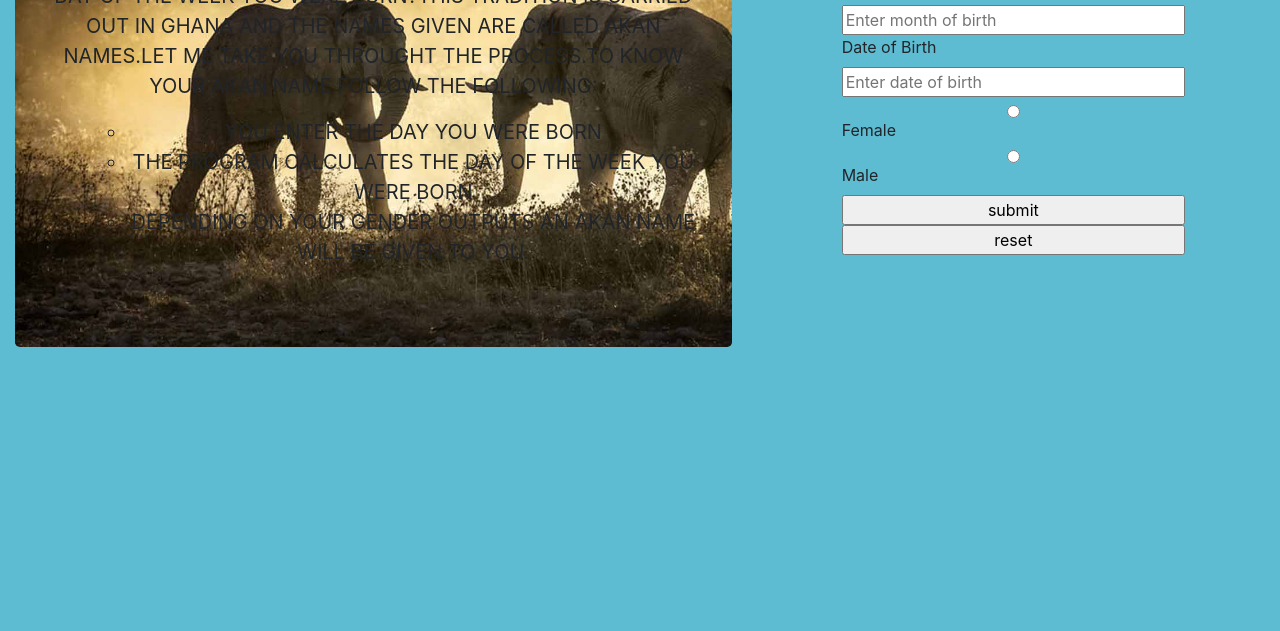
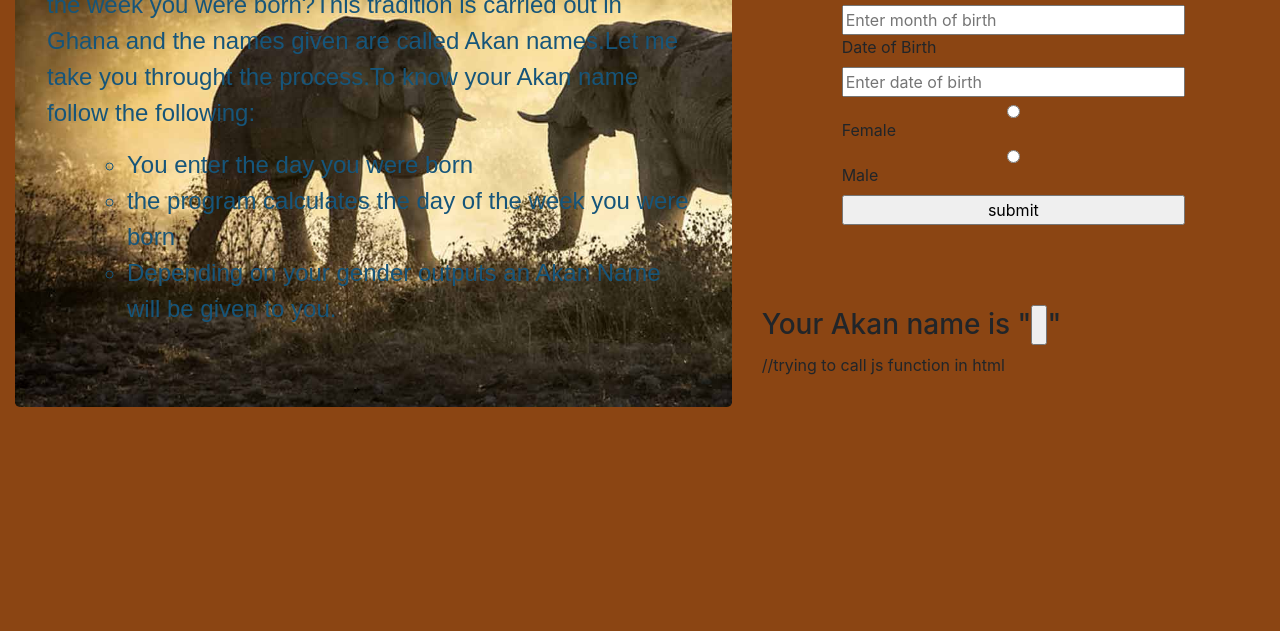
Before and after one commit to carol-kangara/date-giver-naming-, a plain HTML site: page index.html in a window 1280 px wide. Shown: the part 169-800 px from the top of the page. Drawn offline with Linux system fonts and the light colour scheme.

Commit message:
add styles in styles.css

```diff
--- a/css/styles.css
+++ b/css/styles.css
@@ -1,14 +1,20 @@
 .jumbotron{
-    text-align: center;
-    text-transform: uppercase;
-    font-size: 20px;
+    text-transform:none;
     background-image: url("../img/img5.jpg");
     background-repeat: no-repeat;
     background-size:cover;
-    font-size:bold;
+    font-weight: 100;
+    font-size: x-large;
+    color:rgb(22, 85, 122);
+    font-family: sans-serif;
+}
+h1{
+    text-align: center;
+    text-transform: uppercase;
+    font-weight: 100;
 }
 body{
-    background-color: #5dbcd2;
+    background-color:saddlebrown;
     font-size:bold;
 }
 form{
--- a/index.html
+++ b/index.html
@@ -28,7 +28,7 @@
 
             </div>
             <div class="col-md-5">
-                <form id="formM" class="form" onsubmit="display();">
+                <form id="formM" class="form" onsubmit="validate();">
                     <label for="year">Year of Birth</label>
                     <input type="text" id="year" name="year" placeholder="Enter year of Birth">
                     <label for="month" >Month  Birth</label>
@@ -41,8 +41,9 @@
                     <input type="radio" id="male" value="male">
                     <label for="male">Male</label>
                     <input type="submit" value="submit">
-                    <input type="reset" value="reset">
                 </form>
+                <h3>Your Akan name is "<input type = "button" onclick = "akanName()">"</h3> //trying to call js function in html
+
 
             </div>
         </div>
--- a/js/script.js
+++ b/js/script.js
@@ -10,50 +10,49 @@ function birthDay(){
     dayValue = ( ( (CC/4) -2*CC-1) + ( (5*YY/4) ) + ((26*(MM+1)/10) ) + DD)%7;
     return (Math.trunc(dayValue));
 };
-birthDay();
-function display(){
-var gender=document.getElementById("choose").value;
-if(gender=="female"&&dayValue=="0"){
+function akanName(){
+    if(gender=="female"&&dayValue==[0]){
         return("You were born on sunday and Your akan name is Akosua");
     }
-else if(dayValue==1 && gender==female){
+    else if(dayValue==[1] && gender==female){
         return("You were born on monday and Your akan name is Adwoa");
     }
-else if(dayValue==2 && gender==female){
+    else if(dayValue==[2] && gender==female){
         return("You were born on Teusday and Your akan name is Abenaa");
     }
-else if(dayValue==3 && gender==female){
+    else if(dayValue==[3] && gender==female){
         return("You were born on Wednesday and Your akan name is Akua");
     }
-else if(dayValue==4 && gender==female){
+    else if(dayValue==[4] && gender==female){
         return("You were born on Thursday and Your akan name is Yaa");
     }
-else if(dayValue==5 && gender==female){
+    else if(dayValue==[5] && gender==female){
         return("You were born on Friday and Your akan name is Afua");
     }
-else if(dayValue==6 && gender==female){
+    else if(dayValue==[6] && gender==female){
         return("You were born on Saturday and Your akan name is Ama");
     }
-if(bdayValue==0 && gender==male){
+    if(bdayValue==[0] && gender==male){
         return("You were born on sunday and Your akan name is kwasi");
     }
-else if(dayValue==1 && gender==male){
+    else if(dayValue==[1] && gender==male){
         return("You were born on monday and Your akan name is kwadwo");
     }
-else if(dayValue==2 && gender==male){
+    else if(dayValue==[2] && gender==male){
         return("You were born on Teusday and Your akan name is kwabena");
     }
-else if(dayValue==3 && gender==male){
+    else if(dayValue==[3] && gender==male){
         return("You were born on Wednesday and Your akan name is kwaku");
     }
-else if(dayValue==4 && gender==male){
+    else if(dayValue==[4] && gender==male){
         return("You were born on Thursday and Your akan name is yaw");
     }
-else if(dayValue==5 && gender==male){
+    else if(dayValue==[5] && gender==male){
         return("You were born on Friday and Your akan name is kofi");
     }
-else if(dayValue==6 && gender==male){
+    else if(dayValue==[6] && gender==male){
         return("You were born on Saturday and Your akan name is kwame");
+    }else{
+        return("Please enter valid values")
     }
 };
-display();
```
Also changed, not shown: img/pic3.jpeg (added), img/pic4.jpeg (added). Lines whose indentation alone changed are shown as unchanged.
